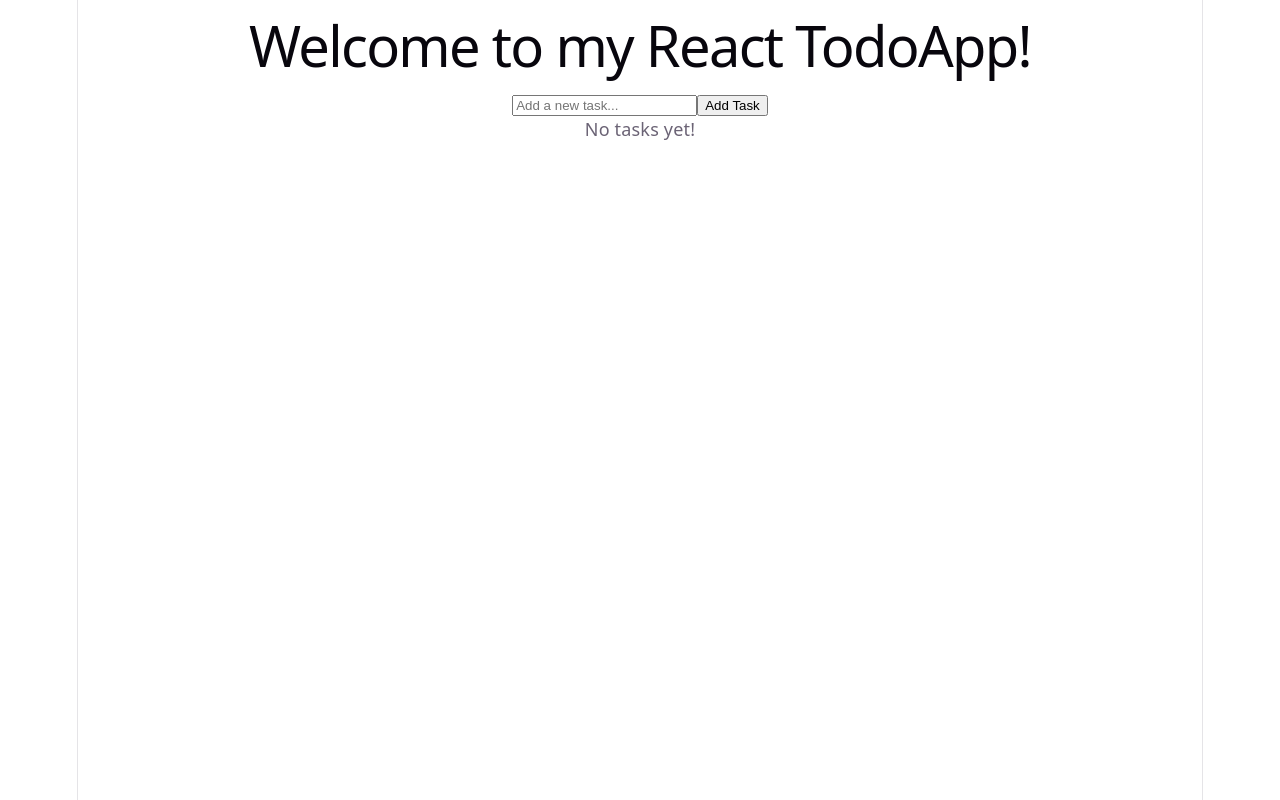
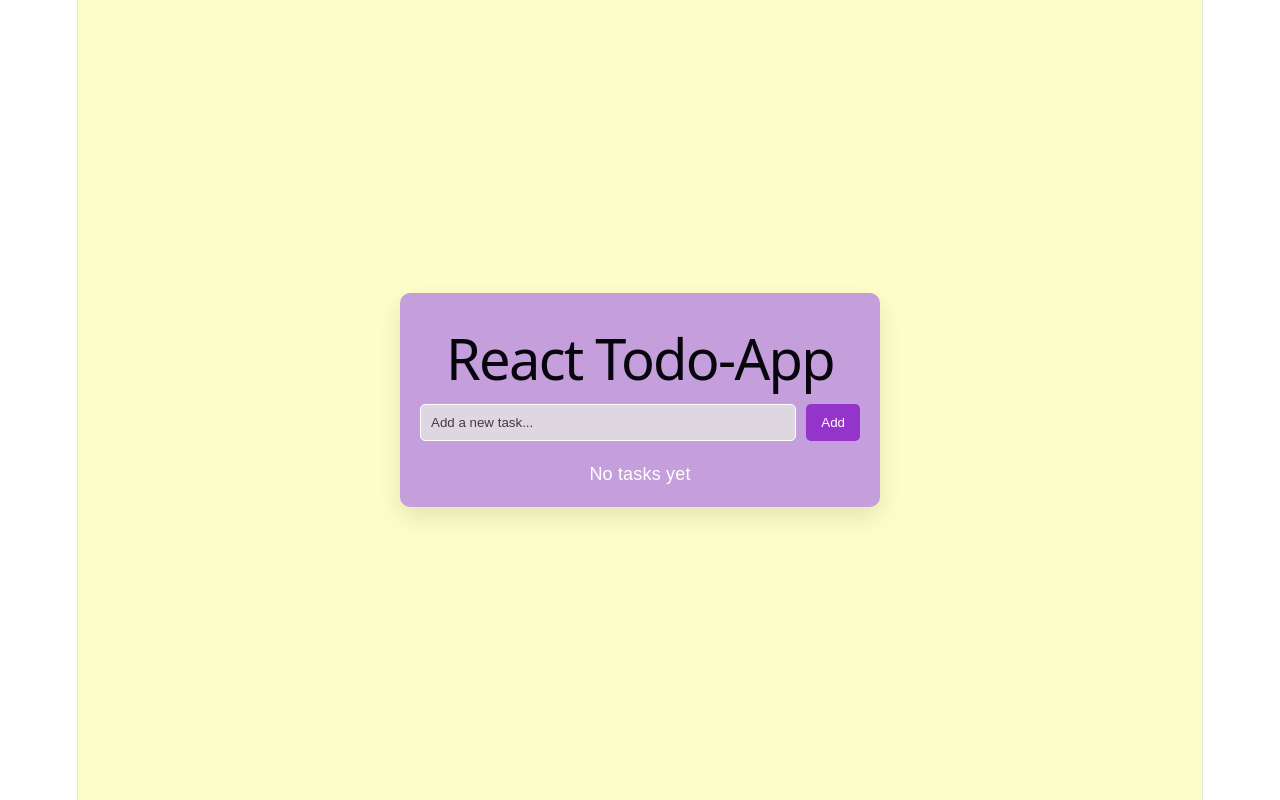
Before and after one commit to Metaniya/React-Course, a React (Vite) app: page / in a window 1280 px wide. Built offline with nearby package versions, Linux system fonts and the light colour scheme.

Commit message:
changed the apperance by adding css to App.css

```diff
--- a/src/App.css
+++ b/src/App.css
@@ -1,184 +1,104 @@
-.counter {
-  font-size: 16px;
-  padding: 5px 10px;
-  border-radius: 5px;
-  color: var(--accent);
-  background: var(--accent-bg);
-  border: 2px solid transparent;
-  transition: border-color 0.3s;
-  margin-bottom: 24px;
-
-  &:hover {
-    border-color: var(--accent-border);
-  }
-  &:focus-visible {
-    outline: 2px solid var(--accent);
-    outline-offset: 2px;
-  }
+/* centerapp */
+.app {
+  display: flex;
+  justify-content: center;
+  align-items: center;
+  height: 100vh;
+  background: #FDFDC9;
+  font-family: Arial, sans-serif;
 }
 
-.hero {
-  position: relative;
-
-  .base,
-  .framework,
-  .vite {
-    inset-inline: 0;
-    margin: 0 auto;
+/* card container */
+.card {
+  background: #C59EDC;
+  padding: 20px;
+  border-radius: 10px;
+  width: 440px;
+  box-shadow: 0 10px 25px rgba(0, 0, 0, 0.1);
 }
 
-  .base {
-    width: 170px;
-    position: relative;
-    z-index: 0;
+
+/* inputgroup */
+.input-group {
+  display: flex;
+  gap: 10px;
+  margin-bottom: 20px;
 }
 
-  .framework,
-  .vite {
-    position: absolute;
+.input-group input {
+   color: rgb(42, 39, 39);
+  flex: 1;
+  padding: 10px;
+  border: 1px solid white;
+  background: #ded7e2;
+  border-radius: 5px;
+
+
 }
 
-  .framework {
-    z-index: 1;
-    top: 34px;
-    height: 28px;
-    transform: perspective(2000px) rotateZ(300deg) rotateX(44deg) rotateY(39deg)
-      scale(1.4);
+.input-group input::placeholder {
+  color: rgb(70, 57, 57);
+  opacity: 1;
 }
 
-  .vite {
-    z-index: 0;
-    top: 107px;
-    height: 26px;
-    width: auto;
-    transform: perspective(2000px) rotateZ(300deg) rotateX(40deg) rotateY(39deg)
-      scale(0.8);
+.task span {
+  color: rgb(70, 57, 57);
 }
+.input-group button {
+  padding: 10px 15px;
+  border: none;
+  background: #9434cb;
+  color: white;
+  border-radius: 5px;
+  cursor: pointer;
+
 }
 
-#center {
+/* list */
+.task {
   display: flex;
-  flex-direction: column;
-  gap: 25px;
-  place-content: center;
-  place-items: center;
-  flex-grow: 1;
-
-  @media (max-width: 1024px) {
-    padding: 32px 20px 24px;
-    gap: 18px;
-  }
+  justify-content: space-between;
+  align-items: center;
+  margin-bottom: 10px;
 }
 
-#next-steps {
-  display: flex;
-  border-top: 1px solid var(--border);
-  text-align: left;
-
-  & > div {
-    flex: 1 1 0;
-    padding: 32px;
-    @media (max-width: 1024px) {
-      padding: 24px 20px;
-    }
+/* Done  */
+.done {
+  text-decoration: line-through;
+  color: white;
 }
 
-  .icon {
-    margin-bottom: 16px;
-    width: 22px;
-    height: 22px;
+/* Buton */
+.buttons button {
+  margin-left: 5px;
+  padding: 5px 10px;
+  border: none;
+  border-radius: 5px;
+  cursor: pointer;
+ background: none;
+  color: inherit;
+  font-size: 16px;
 }
 
-  @media (max-width: 1024px) {
-    flex-direction: column;
-    text-align: center;
-  }
+.buttons button:nth-child(1) {
+
+  color: white;
 }
 
-#docs {
-  border-right: 1px solid var(--border);
 
-  @media (max-width: 1024px) {
-    border-right: none;
-    border-bottom: 1px solid var(--border);
-  }
+
+.buttons button:nth-child(2) {
+
+  color: white;
 }
 
-#next-steps ul {
-  list-style: none;
-  padding: 0;
-  display: flex;
-  gap: 8px;
-  margin: 32px 0 0;
+.buttons button:nth-child(3) {
 
-  .logo {
-    height: 18px;
+  color: white  ;
 }
 
-  a {
-    color: var(--text-h);
-    font-size: 16px;
-    border-radius: 6px;
-    background: var(--social-bg);
-    display: flex;
-    padding: 6px 12px;
-    align-items: center;
-    gap: 8px;
-    text-decoration: none;
-    transition: box-shadow 0.3s;
-
-    &:hover {
-      box-shadow: var(--shadow);
+/* empty text */
+.empty {
+  text-align: center;
+  color: white;
 }
-    .button-icon {
-      height: 18px;
-      width: 18px;
-    }
-  }
-
-  @media (max-width: 1024px) {
-    margin-top: 20px;
-    flex-wrap: wrap;
-    justify-content: center;
-
-    li {
-      flex: 1 1 calc(50% - 8px);
-    }
-
-    a {
-      width: 100%;
-      justify-content: center;
-      box-sizing: border-box;
-    }
-  }
-}
-
-#spacer {
-  height: 88px;
-  border-top: 1px solid var(--border);
-  @media (max-width: 1024px) {
-    height: 48px;
-  }
-}
-
-.ticks {
-  position: relative;
-  width: 100%;
-
-  &::before,
-  &::after {
-    content: '';
-    position: absolute;
-    top: -4.5px;
-    border: 5px solid transparent;
-  }
-
-  &::before {
-    left: 0;
-    border-left-color: var(--border);
-  }
-  &::after {
-    right: 0;
-    border-right-color: var(--border);
-  }
-}
--- a/src/App.jsx
+++ b/src/App.jsx
@@ -11,7 +11,7 @@ function App() {
 
   const newTask = {
     text: input,
-      compleated: false
+    completed: false
   };
 
   setTasks([...tasks, newTask]);
@@ -25,56 +25,69 @@ function App() {
 
 
   function editTask(index) {
-    const newTask = prompt("Edit task:", tasks[index]);
-    if (newTask !== null && newTask.trim() !== "") {
+  const newText = prompt("Edit task:", tasks[index].text);
+
+  if (!newText || newText.trim() === "") return;
+
+  const updatedTasks = [...tasks];
+  updatedTasks[index].text = newText;
+
+  setTasks(updatedTasks);
+}
+    function toggleDone (index) {
     const newTasks = [...tasks];
-      newTasks[index] = newTask;
-      setTasks(newTasks);
-    }
-  }
-    function toggleComplete(index) {
-    const newTasks = [...tasks];
-    newTasks[index].compleated = !newTasks[index].compleated;
+    newTasks[index].completed = !newTasks[index].completed;
     setTasks(newTasks);
   }
   return (
-    <div>
-      <h1>Welcome to my React TodoApp!</h1>
+  <div className="app">
+    <div className="card">
+      <h1 id='wellcome title'>React Todo-App</h1>
 
-      <input type="text"
+      <div className="input-group">
+        <input
+          type="text"
           placeholder="Add a new task..."
           value={input}
-      onChange={(e) =>
-      setinput(e.target.value)} />
+          onChange={(e) => setinput(e.target.value)}
+        />
+        <button onClick={addTask}>Add</button>
+      </div>
 
-      <button onClick={addTask}>Add Task</button>
-
-       {tasks.length === 0 && <p>No tasks yet!</p>}
-
+      {tasks.length === 0 ? (
+        <p className="empty">No tasks yet</p>
+      ) : (
         <ul>
           {tasks.map((task, index) => (
-          <li key={index}>
-            <span style={{ textDecoration: task.compleated ? "line-through" : "none" }}>
+            <li key={index} className="task">
+              <span
+                className={task.completed ? "done" : ""}
+              >
                 {task.text}
               </span>
-            <button onClick={() => toggleComplete(index)}>
-              {task.compleated ? "Undo" : "Complete"}
+
+              <div className="buttons">
+                <button onClick={() => toggleDone(index)}>
+                  {task.completed ? "Undo" : "✅"}
                 </button>
 
+                <button onClick={() => editTask(index)}>
+                  ✏️
+                </button>
 
-            <button onClick={() => deleteTask(index)}>Delete</button>
-
-            <button onClick={() => editTask(index)}>Edit</button>
-
+                <button onClick={() => deleteTask(index)}>
+                  ❌
+                </button>
+              </div>
             </li>
           ))}
         </ul>
-
+      )}
     </div>
-
+  </div>
 );
-
 }
 
 
+
 export default App;
```
Lines whose indentation alone changed are shown as unchanged.
